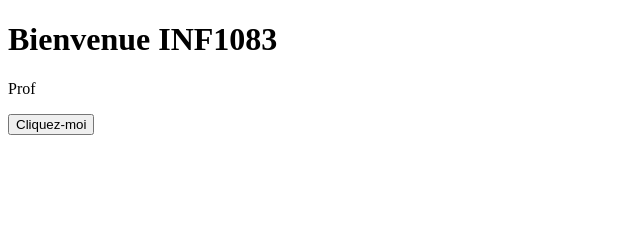
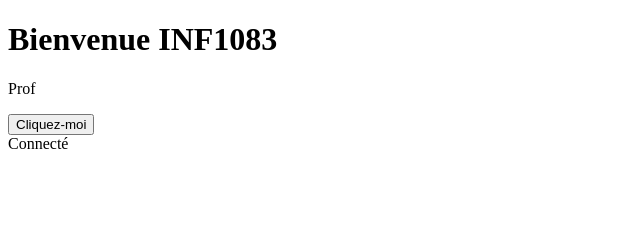
Before and after one commit to belhadiyanis200-a11y/mon-projet-angular, an Angular app: page / in a window 1280 px wide. Shown: the top 225 px of the page, without its empty margins (0-640 px from the left). Built offline with nearby package versions, Linux system fonts and the light colour scheme.

Commit message:
Ajout directive conditionnelle Angular

```diff
--- a/src/app/accueil/accueil.html
+++ b/src/app/accueil/accueil.html
@@ -3,3 +3,6 @@
 <p>{{ nom }}</p>
 
 <button (click)="saluer()">Cliquez-moi</button>
+@if (connecte) {
+  <div>Connecté</div>
+}
--- a/src/app/accueil/accueil.ts
+++ b/src/app/accueil/accueil.ts
@@ -9,6 +9,7 @@ import { Component } from '@angular/core';
 export class Accueil {
   titre = 'Bienvenue INF1083';
   nom = 'Prof';
+  connecte = true;
 
   saluer() {
     alert('Bonjour !');
```
